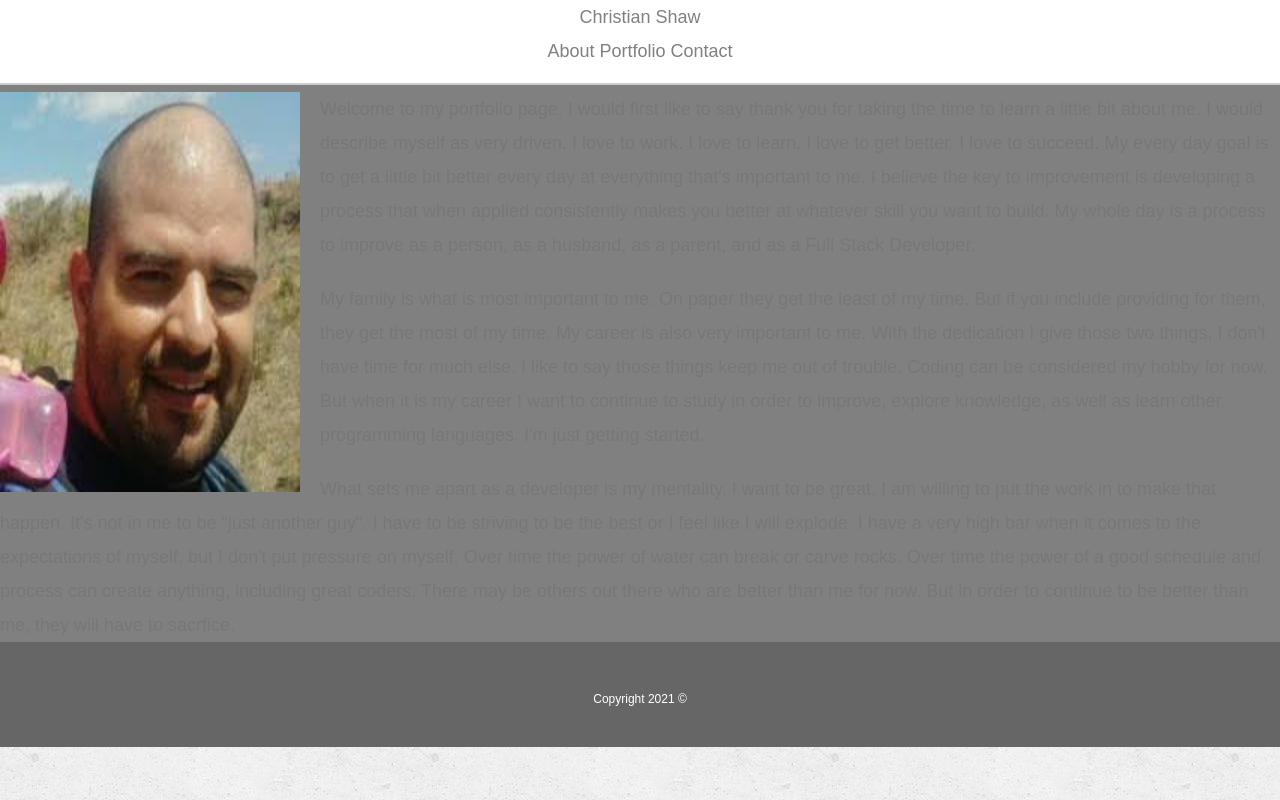
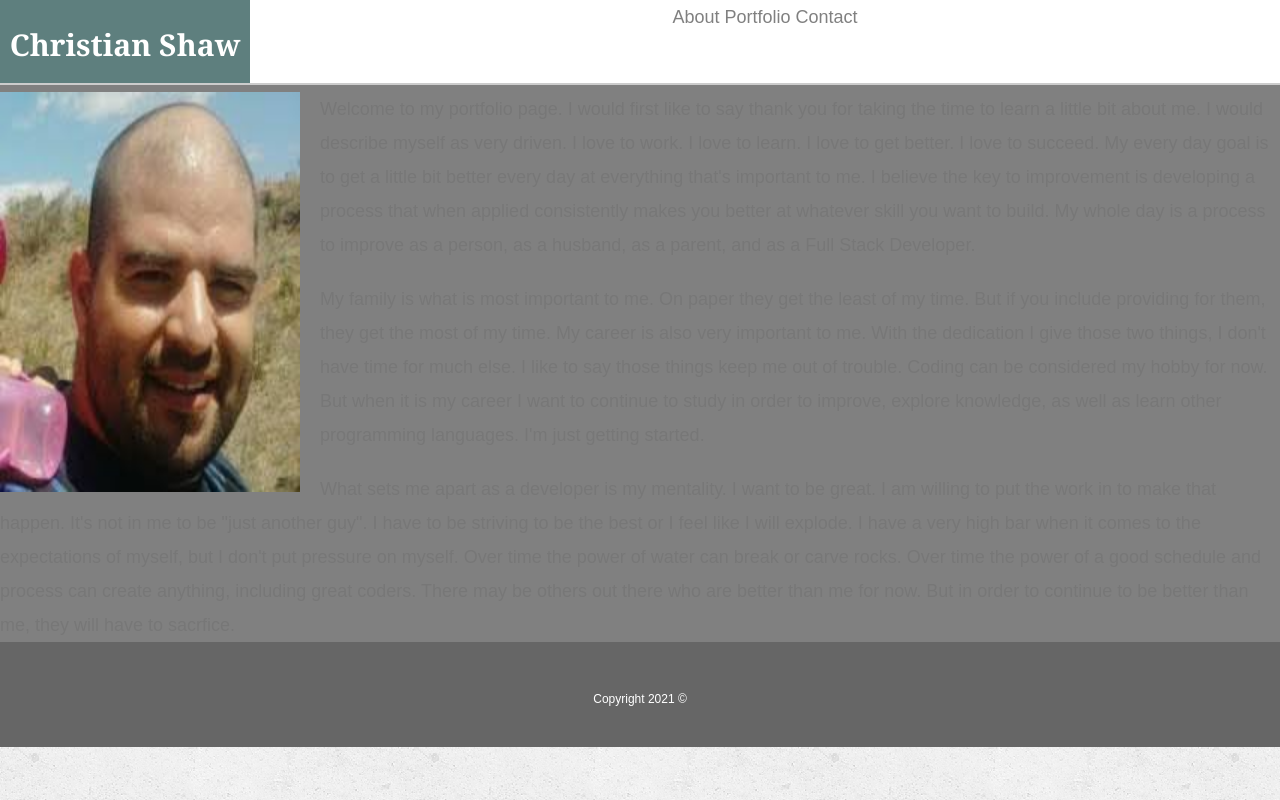
Before and after one commit to cshaw00048/Basic-Portfolio, a plain HTML site: page index.html in a window 1280 px wide. Drawn offline with Linux system fonts and the light colour scheme.

Commit message:
logo adjustments

```diff
--- a/style.css
+++ b/style.css
@@ -94,6 +94,20 @@ h3 {
   color: #fff;
   background: #fff;
   border-bottom: 2px solid #ccc;
+}
+
+#logo {
+  float: left;
+  width: 250px;
+  height: 90px;
+  font-family: Georgia, Times, 'Times New Roman', serif;
+  font-size: 30px;
+  font-weight: 700;
+  line-height: 90px;
+  color: #fff;
+  text-align: center;
+  text-decoration: none;
+  background: #4aaaa5;
 }
 
 header {
```
